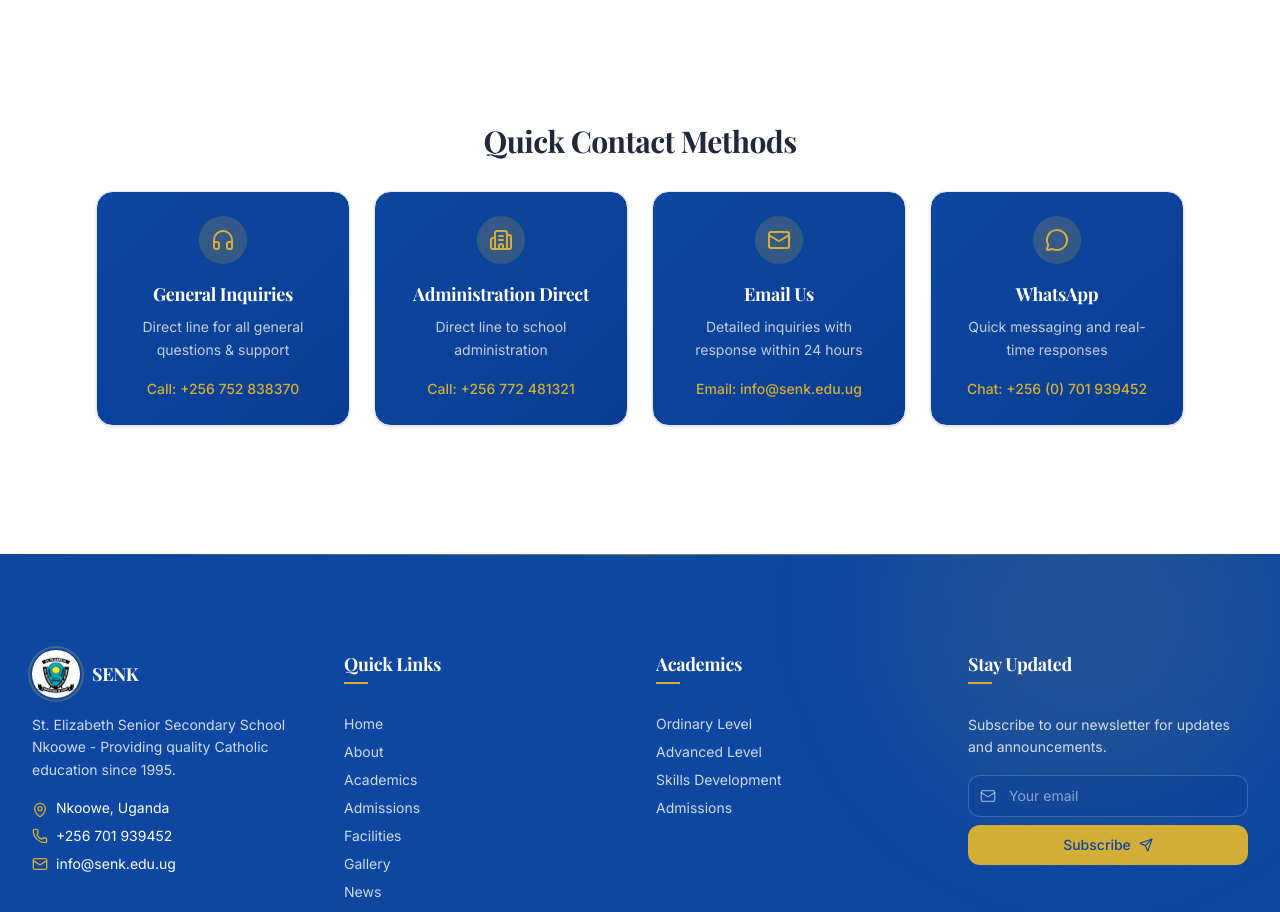
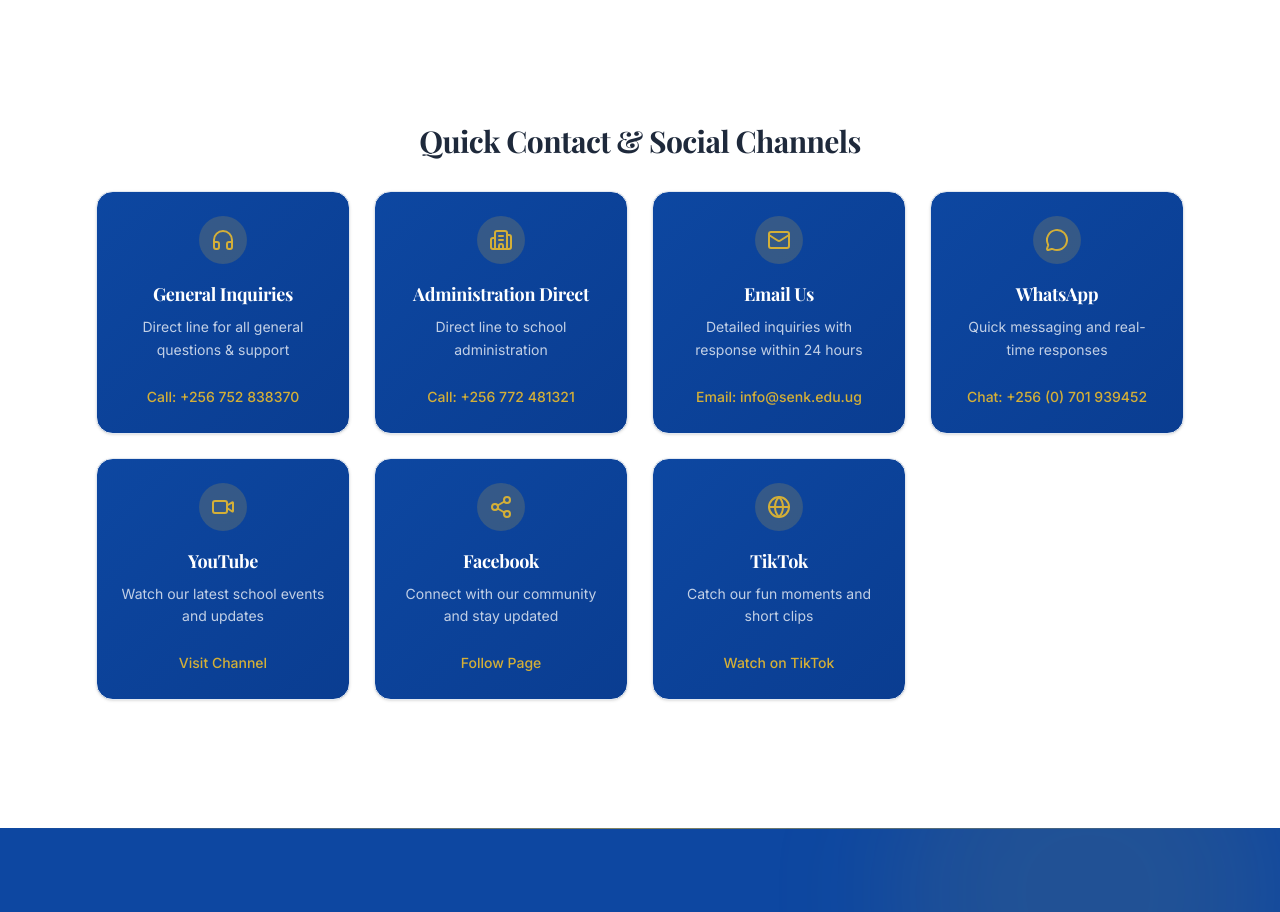
Before and after one commit to Allanella/senk, a Next.js app: page /contact in a window 1280 px wide. Shown: the part 1740-2652 px from the top of the page. Built offline with nearby package versions, Linux system fonts and the light colour scheme.

Commit message:
fix on social media links

```diff
--- a/app/contact/page.tsx
+++ b/app/contact/page.tsx
@@ -14,6 +14,9 @@ import {
   MessageCircle,
   Building2,
   Headphones,
+  Video,
+  Share2,
+  Globe,
 } from 'lucide-react'
 import { schoolInfo } from '@/lib/data'
 
@@ -77,6 +80,27 @@ const quickContacts = [
     action: 'Chat: +256 (0) 701 939452',
     href: 'https://wa.me/256701939452',
     icon: MessageCircle,
+  },
+  {
+    method: 'YouTube',
+    description: 'Watch our latest school events and updates',
+    action: 'Visit Channel',
+    href: 'https://www.youtube.com/@st.elizabethseniorsecondarysch',
+    icon: Video,
+  },
+  {
+    method: 'Facebook',
+    description: 'Connect with our community and stay updated',
+    action: 'Follow Page',
+    href: 'https://www.facebook.com/share/1d7mnFeGZp/',
+    icon: Share2,
+  },
+  {
+    method: 'TikTok',
+    description: 'Catch our fun moments and short clips',
+    action: 'Watch on TikTok',
+    href: 'https://www.tiktok.com/@st.elizabethsssnkooowe2?is_from_webapp=1&sender_device=pc',
+    icon: Globe,
   },
 ]
 
@@ -225,10 +249,10 @@ export default function ContactPage() {
         </div>
       </div>
 
-      {/* Quick Contact Methods */}
+      {/* Quick Contact & Social Methods */}
       <section className="section-padding bg-card">
         <div className="max-w-6xl mx-auto px-4 sm:px-6 lg:px-8">
-          <h2 className="text-3xl font-bold text-foreground mb-8 text-center">Quick Contact Methods</h2>
+          <h2 className="text-3xl font-bold text-foreground mb-8 text-center">Quick Contact & Social Channels</h2>
           <div className="grid grid-cols-1 sm:grid-cols-2 lg:grid-cols-4 gap-6">
             {quickContacts.map((contact, index) => {
               const Icon = contact.icon
@@ -236,15 +260,19 @@ export default function ContactPage() {
                 <a
                   key={index}
                   href={contact.href}
-                  className="relative overflow-hidden bg-gradient-to-br from-primary to-primary-dark text-primary-foreground rounded-xl p-6 card-premium text-center group hover:-translate-y-1.5 transition-all duration-300 animate-fade-in-up"
+                  target={contact.href.startsWith('http') ? '_blank' : undefined}
+                  rel={contact.href.startsWith('http') ? 'noopener noreferrer' : undefined}
+                  className="relative overflow-hidden bg-gradient-to-br from-primary to-primary-dark text-primary-foreground rounded-xl p-6 card-premium text-center group hover:-translate-y-1.5 transition-all duration-300 animate-fade-in-up flex flex-col justify-between"
                   style={{ animationDelay: `${index * 0.1}s` }}
                 >
-                  <div className="w-12 h-12 rounded-full bg-gold/20 text-gold flex items-center justify-center mx-auto mb-4 group-hover:bg-gold group-hover:text-primary-foreground transition-colors duration-300">
-                    <Icon className="w-6 h-6" />
+                  <div>
+                    <div className="w-12 h-12 rounded-full bg-gold/20 text-gold flex items-center justify-center mx-auto mb-4 group-hover:bg-gold group-hover:text-primary-foreground transition-colors duration-300">
+                      <Icon className="w-6 h-6" />
+                    </div>
+                    <h3 className="text-lg font-bold mb-2">{contact.method}</h3>
+                    <p className="text-primary-foreground/75 text-sm mb-4">{contact.description}</p>
                   </div>
-                  <h3 className="text-lg font-bold mb-2">{contact.method}</h3>
-                  <p className="text-primary-foreground/75 text-sm mb-4">{contact.description}</p>
-                  <p className="font-medium text-gold text-sm">{contact.action}</p>
+                  <p className="font-medium text-gold text-sm mt-2">{contact.action}</p>
                 </a>
               )
             })}
--- a/components/cta-section.tsx
+++ b/components/cta-section.tsx
@@ -97,7 +97,7 @@ export function CTASection() {
                 <div className="w-10 h-10 rounded-full bg-white/20 flex items-center justify-center group-hover:bg-white group-hover:text-primary transition-all">
                   <Phone className="w-5 h-5" />
                 </div>
-                <span>Call Us (0700966715)</span>
+                <span>Call Us tel:+256701939452</span>
               </a>
               <a
                 href="mailto:info@senk.edu.ug"
```
